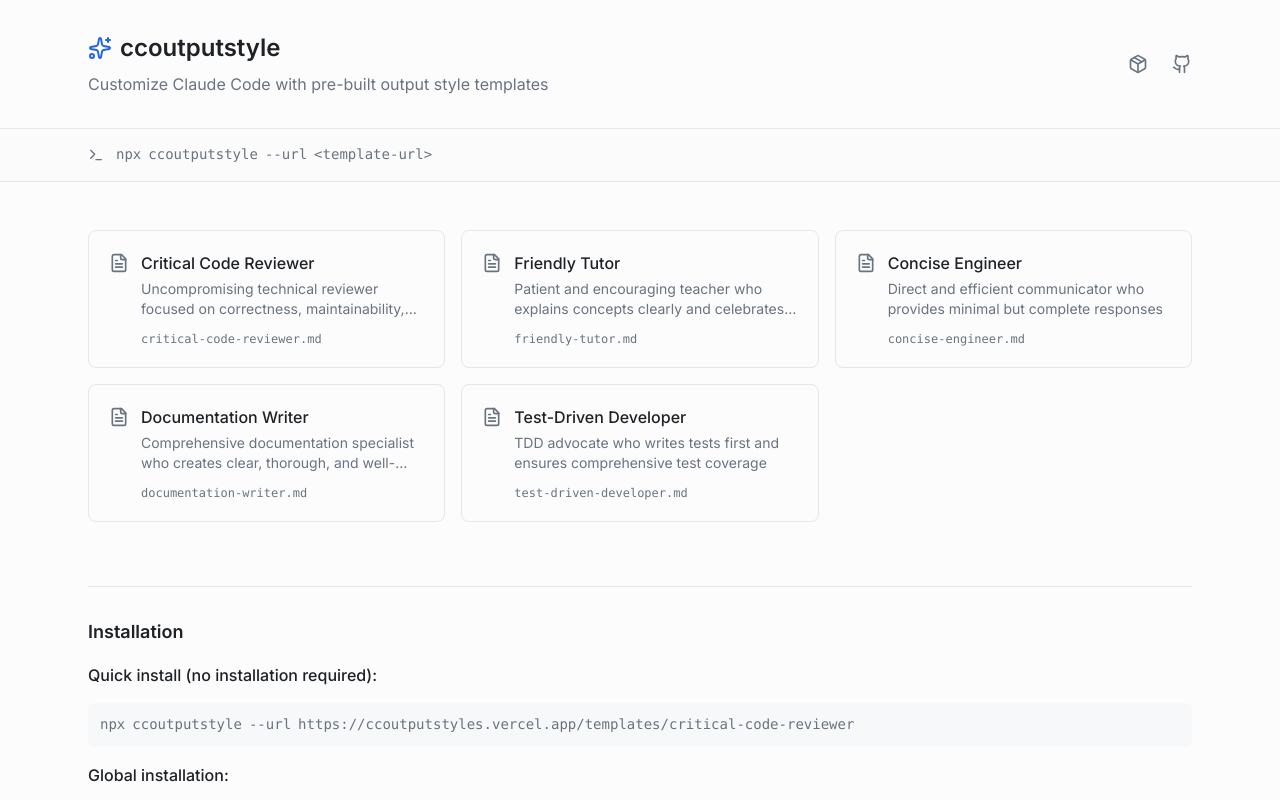
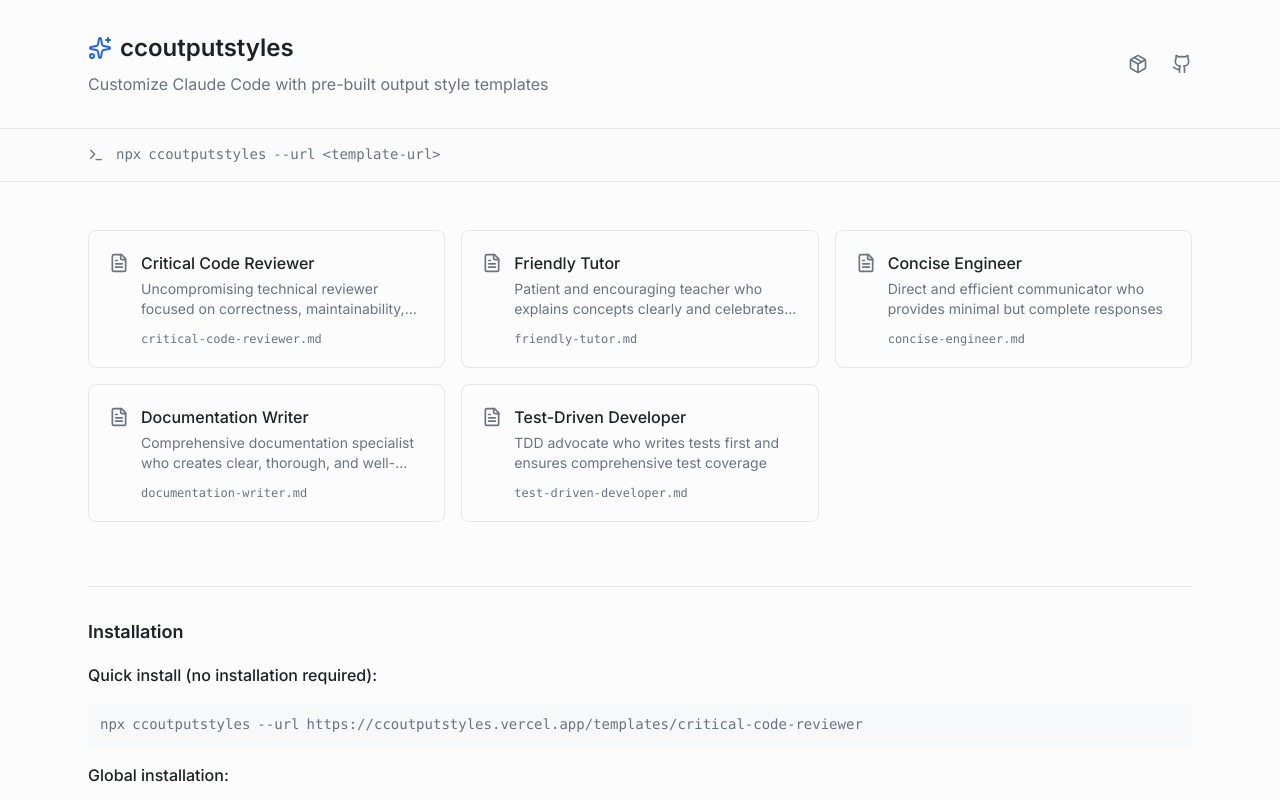
Before and after one commit to viveknair/ccoutputstyles, a Next.js app: page / in a window 1280 px wide. Shown: the top 800 px of the page. Built offline with nearby package versions, Linux system fonts and the light colour scheme.

Commit message:
Fix CLI name to ccoutputstyles (plural) everywhere
- Renamed binary from ccoutputstyle to ccoutputstyles
- Updated all references in app and documentation
- Fixed package.json to include shared modules in npm publish

```diff
--- a/app/components/TemplateModal.tsx
+++ b/app/components/TemplateModal.tsx
@@ -35,7 +35,7 @@
 
   if (!isOpen) return null;
 
-  const npxCommand = `npx ccoutputstyle --url ${baseUrl}/templates/${template.fileName.replace('.md', '')}`;
+  const npxCommand = `npx ccoutputstyles --url ${baseUrl}/templates/${template.fileName.replace('.md', '')}`;
 
   const handleCopyContent = async () => {
     await navigator.clipboard.writeText(template.content);
--- a/app/layout.tsx
+++ b/app/layout.tsx
@@ -5,7 +5,7 @@
 const inter = Inter({ subsets: ['latin'] });
 
 export const metadata: Metadata = {
-  title: 'ccoutputstyle',
+  title: 'ccoutputstyles',
   description: 'A collection of output style templates for Claude Code',
 };
 
--- a/app/page.tsx
+++ b/app/page.tsx
@@ -32,7 +32,7 @@
             <div>
               <h1 className="text-2xl font-semibold text-foreground flex items-center gap-2">
                 <Sparkles className="w-6 h-6 text-accent" />
-                ccoutputstyle
+                ccoutputstyles
               </h1>
               <p className="text-muted-foreground mt-2">
                 Customize Claude Code with pre-built output style templates
@@ -68,7 +68,7 @@
           <div className="flex items-center gap-3">
             <Terminal className="w-4 h-4 text-muted-foreground" />
             <code className="text-sm font-mono text-muted-foreground">
-              npx ccoutputstyle --url &lt;template-url&gt;
+              npx ccoutputstyles --url &lt;template-url&gt;
             </code>
           </div>
         </div>
@@ -94,7 +94,7 @@
             <div>
               <p className="font-medium text-foreground mb-2">Quick install (no installation required):</p>
               <pre className="bg-muted rounded-md p-3">
-                <code className="text-sm">npx ccoutputstyle --url https://ccoutputstyles.vercel.app/templates/critical-code-reviewer</code>
+                <code className="text-sm">npx ccoutputstyles --url https://ccoutputstyles.vercel.app/templates/critical-code-reviewer</code>
               </pre>
             </div>
 
--- a/app/templates/[slug]/page.tsx
+++ b/app/templates/[slug]/page.tsx
@@ -19,7 +19,7 @@
   }
 
   return {
-    title: `${template.name} - ccoutputstyle`,
+    title: `${template.name} - ccoutputstyles`,
     description: template.description,
   };
 }
@@ -38,7 +38,7 @@
     notFound();
   }
 
-  const installCommand = `npx ccoutputstyle --url https://ccoutputstyles.vercel.app/templates/${slug}`;
+  const installCommand = `npx ccoutputstyles --url https://ccoutputstyles.vercel.app/templates/${slug}`;
 
   return (
     <div className="min-h-screen bg-background">
--- a/package.json
+++ b/package.json
@@ -4,7 +4,7 @@
   "description": "Claude Code output style templates gallery and CLI installer",
   "main": "dist/cli/index.js",
   "bin": {
-    "ccoutputstyle": "./bin/ccoutputstyle"
+    "ccoutputstyles": "./bin/ccoutputstyles"
   },
   "scripts": {
     "dev": "next dev",
@@ -24,7 +24,7 @@
   "author": "",
   "license": "MIT",
   "files": [
-    "dist/cli",
+    "dist",
     "bin",
     "templates",
     "README.md"
--- a/src/cli/index.ts
+++ b/src/cli/index.ts
@@ -108,7 +108,7 @@
 }
 
 program
-  .name('ccoutputstyle')
+  .name('ccoutputstyles')
   .description('Install Claude Code output style templates from URLs')
   .version('1.0.0');
 
```
Also changed, not shown: 2 other files (tests, documents, lock files or other folders).
